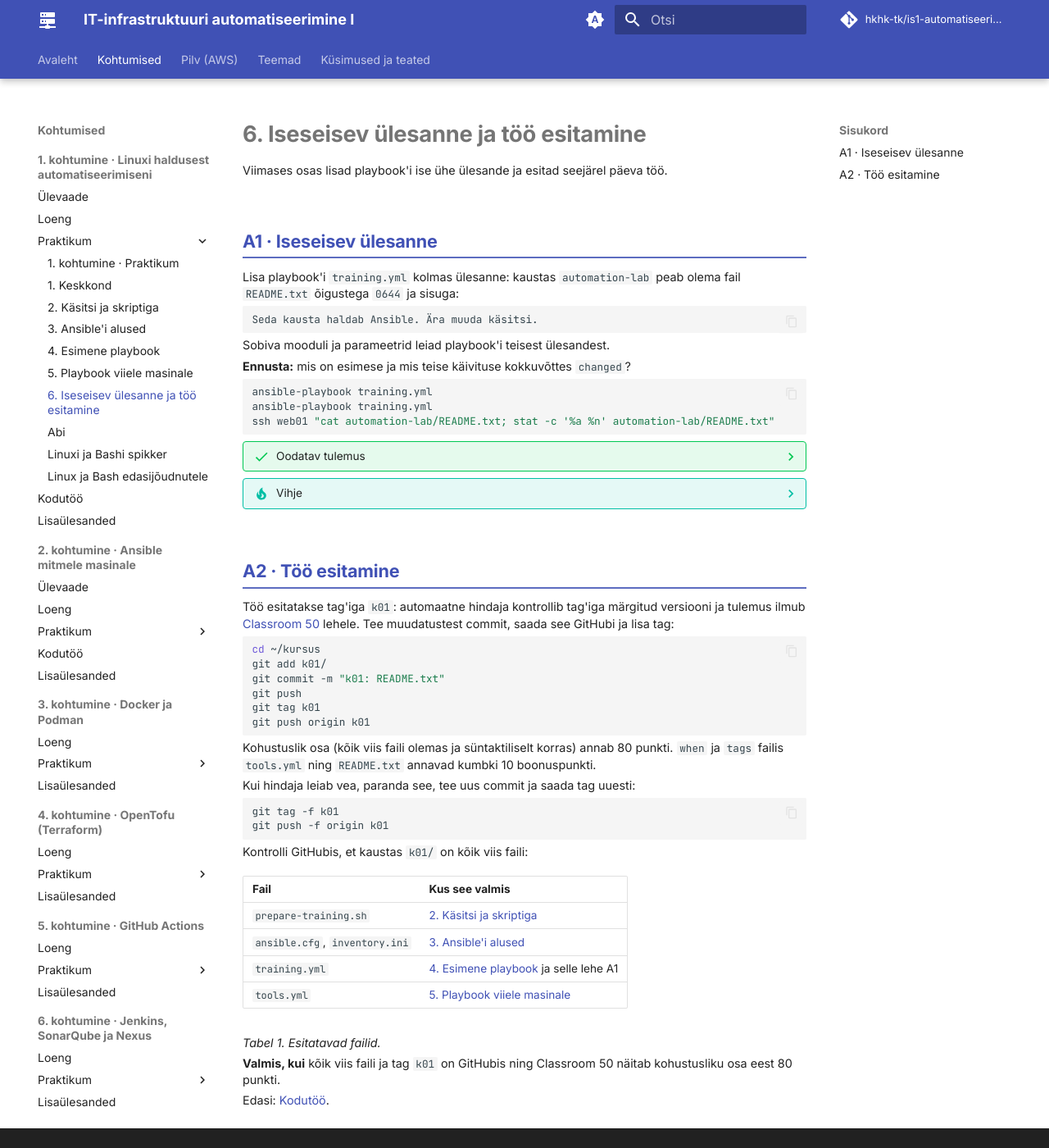
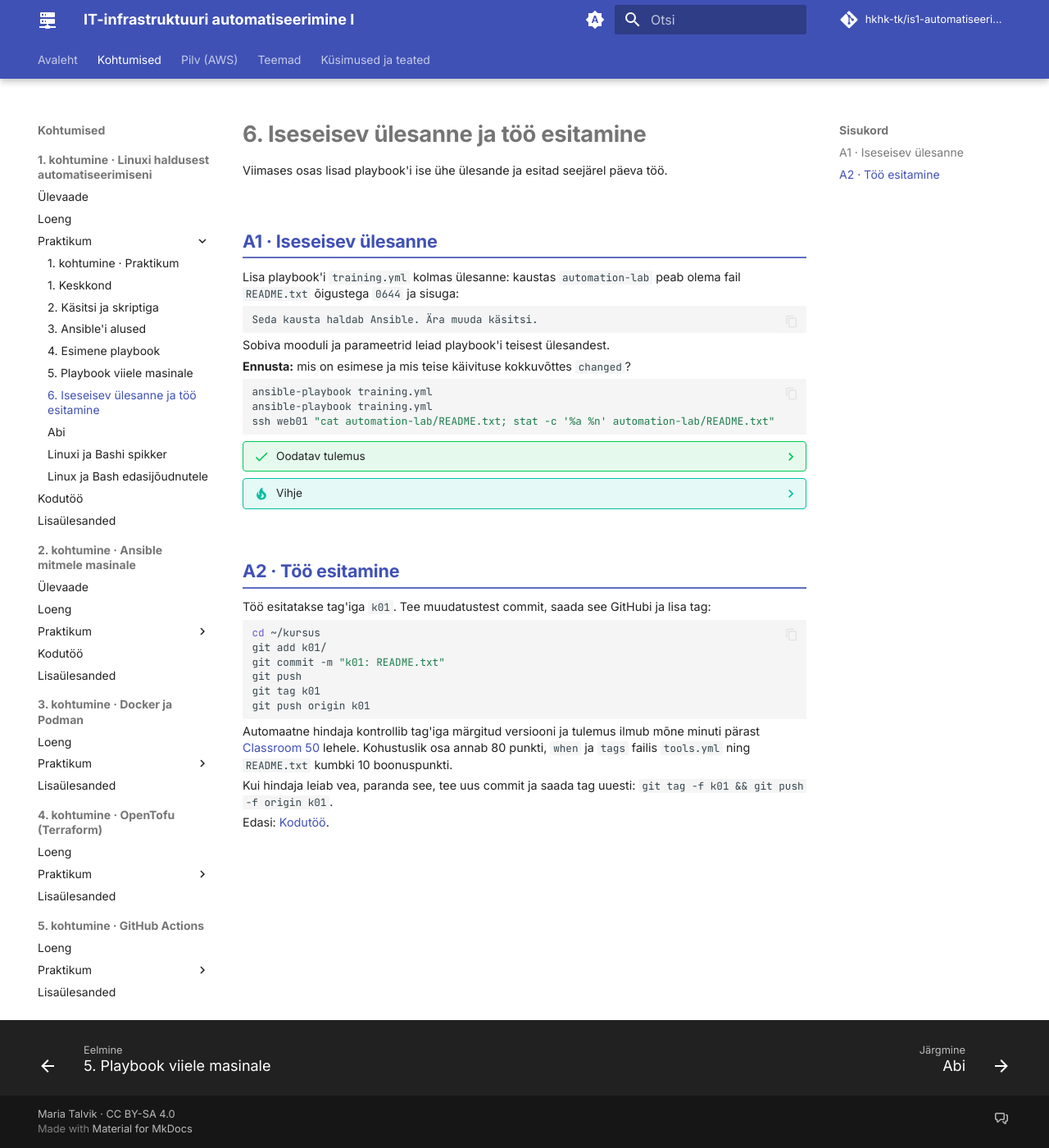
Before and after one commit to hkhk-tk/is1-automatiseerimine, an MkDocs documentation site: the page built from docs/k01/lab-6-esitamine.md, in a window 1280 px wide and 1400 px high. Shown: the whole window at 82% size. Built offline with MkDocs 1.6.1 and Material for MkDocs 9.7.7, drawn with Linux system fonts in a browser that asks for light colours; comment, search, counter and statistics services are not loaded.

Commit message:
K1 praktikum 6: käsitsi failikontroll välja, hindaja ja tahvel teevad selle

````diff
--- a/docs/k01/lab-6-esitamine.md
+++ b/docs/k01/lab-6-esitamine.md
@@ -36,7 +36,7 @@ ssh web01 "cat automation-lab/README.txt; stat -c '%a %n' automation-lab/README.
 
 ## A2 · Töö esitamine
 
-Töö esitatakse tag'iga `k01`: automaatne hindaja kontrollib tag'iga märgitud versiooni ja tulemus ilmub [Classroom 50](https://classroom50.org/hkhk-tk/is126-automatiseerimine/assignments) lehele. Tee muudatustest commit, saada see GitHubi ja lisa tag:
+Töö esitatakse tag'iga `k01`. Tee muudatustest commit, saada see GitHubi ja lisa tag:
 
 ```bash
 cd ~/kursus
@@ -47,26 +47,8 @@ git tag k01
 git push origin k01
 ```
 
-Kohustuslik osa (kõik viis faili olemas ja süntaktiliselt korras) annab 80 punkti. `when` ja `tags` failis `tools.yml` ning `README.txt` annavad kumbki 10 boonuspunkti.
+Automaatne hindaja kontrollib tag'iga märgitud versiooni ja tulemus ilmub mõne minuti pärast [Classroom 50](https://classroom50.org/hkhk-tk/is126-automatiseerimine/assignments) lehele. Kohustuslik osa annab 80 punkti, `when` ja `tags` failis `tools.yml` ning `README.txt` kumbki 10 boonuspunkti.
 
-Kui hindaja leiab vea, paranda see, tee uus commit ja saada tag uuesti:
-
-```bash
-git tag -f k01
-git push -f origin k01
-```
-
-Kontrolli GitHubis, et kaustas `k01/` on kõik viis faili:
-
-| Fail | Kus see valmis |
-|---|---|
-| `prepare-training.sh` | [2. Käsitsi ja skriptiga](lab-2-kasitsi.md) |
-| `ansible.cfg`, `inventory.ini` | [3. Ansible'i alused](lab-3-ansible-alused.md) |
-| `training.yml` | [4. Esimene playbook](lab-4-playbook.md) ja selle lehe A1 |
-| `tools.yml` | [5. Playbook viiele masinale](lab-5-parem-playbook.md) |
-
-*Tabel 1. Esitatavad failid.*
-
-**Valmis, kui** kõik viis faili ja tag `k01` on GitHubis ning Classroom 50 näitab kohustusliku osa eest 80 punkti.
+Kui hindaja leiab vea, paranda see, tee uus commit ja saada tag uuesti: `git tag -f k01 && git push -f origin k01`.
 
 Edasi: [Kodutöö](kodutoo.md).
````
Also changed, not shown: docs/k01/lab.md (+1 -0 lines).
